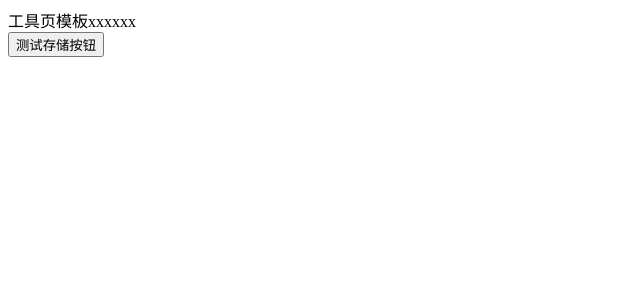
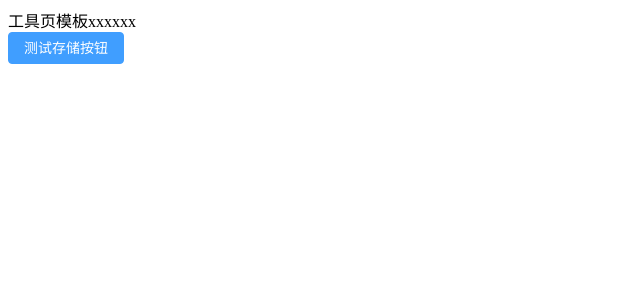
Before and after one commit to lasertsole/new-psm, a Nuxt app in the folder front-end/: page / in a window 1280 px wide. Shown: the top 300 px of the page, without its empty margins (0-640 px from the left). Built offline with nearby package versions, Linux system fonts and the light colour scheme.

Commit message:
引入element-plus

```diff
--- a/front-end/nuxt.config.ts
+++ b/front-end/nuxt.config.ts
@@ -1,10 +1,11 @@
 // https://nuxt.com/docs/api/configuration/nuxt-config
 export default defineNuxtConfig({
   compatibilityDate: '2024-04-03',
-  devtools: { enabled: true },
+  devtools: { enabled: false },
   modules: [
     '@pinia/nuxt',
     '@pinia-plugin-persistedstate/nuxt',
+    '@element-plus/nuxt'
   ],
   piniaPersistedstate: {
     storage: 'localStorage'
--- a/front-end/package.json
+++ b/front-end/package.json
@@ -19,6 +19,7 @@
     "vue": "latest"
   },
   "devDependencies": {
+    "@element-plus/nuxt": "^1.0.9",
     "@pinia-plugin-persistedstate/nuxt": "^1.2.1"
   }
 }
--- a/front-end/pages/index.vue
+++ b/front-end/pages/index.vue
@@ -2,7 +2,7 @@
     <div>
        <NuxtLayout name="tool">
           <div class="text-red-400">工具页模板xxxxxx</div>
-          <button type="primary" size="default" @click="buttonClick">测试存储按钮</button>
+          <el-button type="primary" size="default" @click="buttonClick">测试存储按钮</el-button>
        </NuxtLayout>
     </div>
  </template>
```
Also changed, not shown: 1 other file (tests, documents, lock files or other folders).
